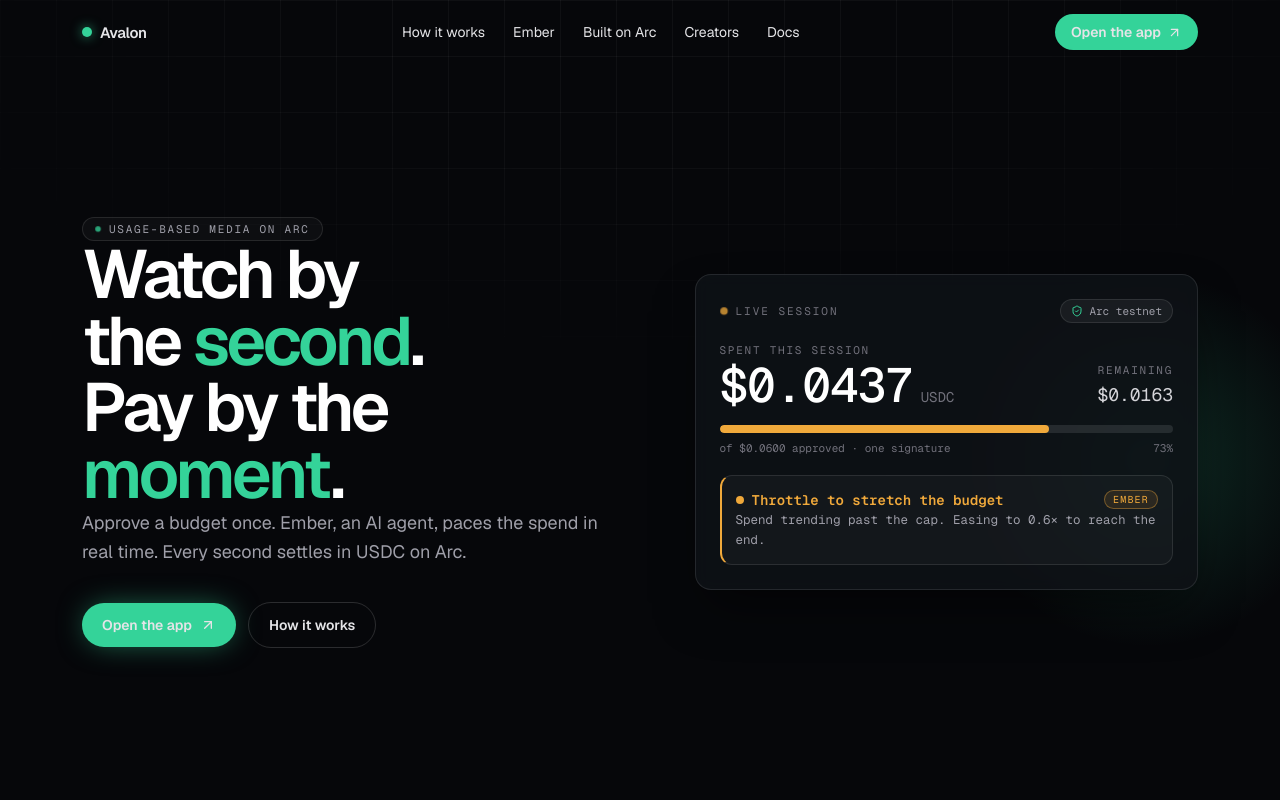
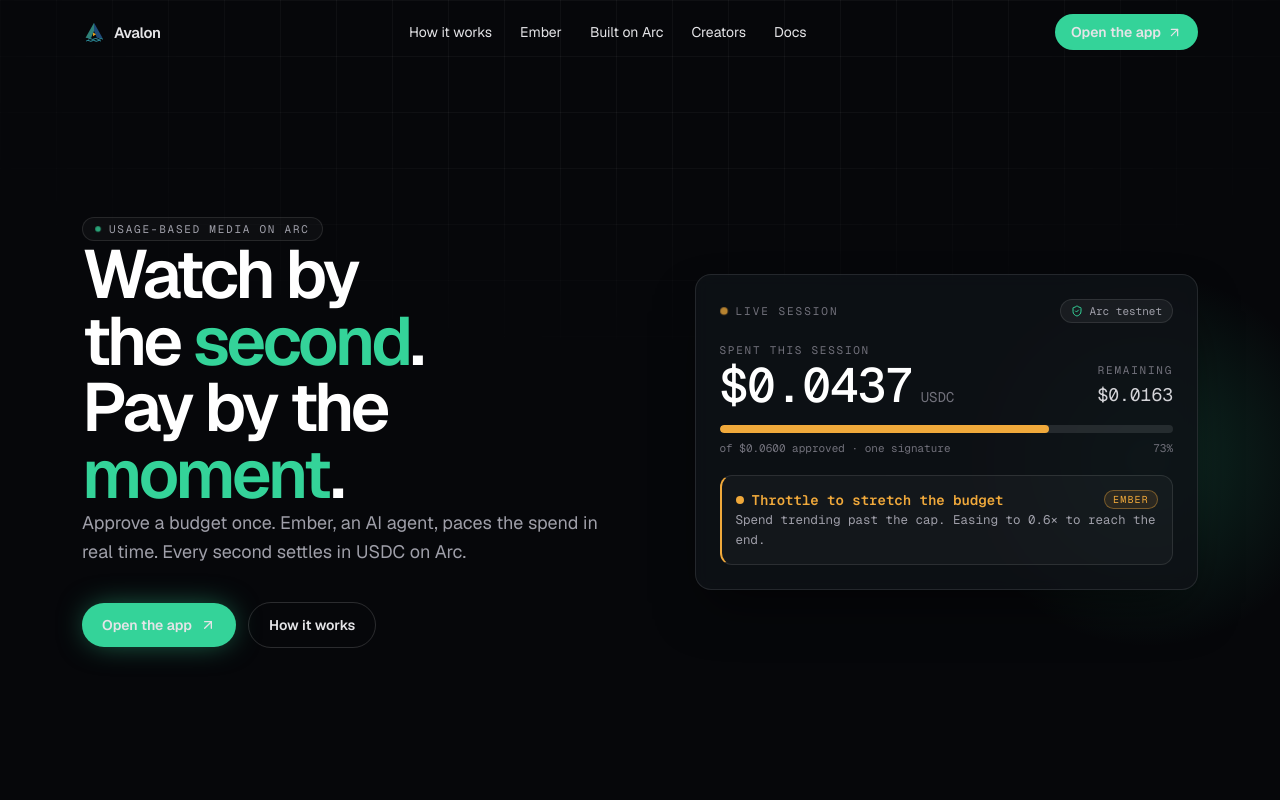
Before and after one commit to abdoulore/avalon, a Next.js app in the folder client/: page / in a window 1280 px wide. Shown: the top 800 px of the page. Built offline with nearby package versions, Linux system fonts and the light colour scheme; a web font is replaced by a local one.

Commit message:
Add the Avalon logo mark and favicon

```diff
--- a/client/app/page.jsx
+++ b/client/app/page.jsx
@@ -11,6 +11,7 @@
   PenLine,
   Receipt,
 } from "lucide-react";
+import { AvalonMark } from "../components/Logo";
 import { Nav } from "../components/landing/Nav";
 import { Reveal } from "../components/landing/Reveal";
 import { LiveMeter } from "../components/landing/LiveMeter";
@@ -304,7 +305,7 @@
           <div className="grid gap-10 sm:grid-cols-2 lg:grid-cols-[1.5fr_1fr_1fr]">
             <div>
               <Link href="/" className="flex items-center gap-2 text-base font-semibold tracking-tight text-white">
-                <span className="inline-flex h-2.5 w-2.5 rounded-full bg-brand" />
+                <AvalonMark size={26} />
                 Avalon
               </Link>
               <p className="mt-3 max-w-[40ch] text-sm leading-relaxed text-zinc-500">
--- a/client/components/AppShell.jsx
+++ b/client/components/AppShell.jsx
@@ -5,6 +5,7 @@
 import { BarChart3, BookOpen, Clapperboard, CreditCard, Menu, Receipt, Sparkles, Upload, X } from "lucide-react";
 import { useEffect, useState } from "react";
 import { usePaymentMode } from "../hooks/usePaymentMode";
+import { AvalonMark } from "./Logo";
 import { WakeBanner } from "./WakeBanner";
 
 const LINKS = [
@@ -39,7 +40,7 @@
       >
         <nav className="mx-auto flex h-16 max-w-[1200px] items-center justify-between gap-4 px-5 sm:px-8">
           <Link href="/" className="flex flex-none items-center gap-2 text-[15px] font-semibold tracking-tight text-white">
-            <span className="inline-flex h-2.5 w-2.5 rounded-full bg-brand shadow-[0_0_12px_rgba(52,211,153,0.7)]" />
+            <AvalonMark size={24} />
             Avalon
           </Link>
 
--- /dev/null
+++ b/client/components/Logo.jsx
@@ -0,0 +1,14 @@
+// The Avalon mark: a two-tone "A" rising from water with a play button in its
+// counter. Inline SVG (same geometry as app/icon.svg) so it stays crisp from
+// favicon to hero and needs no asset request.
+export function AvalonMark({ size = 22, className = "" }) {
+  return (
+    <svg viewBox="0 0 512 512" width={size} height={size} className={className} aria-hidden="true">
+      <path d="M256 60 L76 380 Q136 396 196 380 L256 236 Z" fill="#2F8178" />
+      <path d="M256 60 L436 380 Q376 396 316 380 L256 236 Z" fill="#1E4A78" />
+      <path d="M236 268 L236 344 L298 306 Z" fill="#F3A81E" />
+      <path d="M140 404 q30 -20 60 0 t60 0 t60 0 t60 0 t60 0" fill="none" stroke="#3EC9DC" strokeWidth="16" strokeLinecap="round" />
+      <path d="M96 444 q30 -20 60 0 t60 0 t60 0 t60 0 t60 0" fill="none" stroke="#3EC9DC" strokeWidth="16" strokeLinecap="round" />
+    </svg>
+  );
+}
--- a/client/components/landing/Nav.jsx
+++ b/client/components/landing/Nav.jsx
@@ -3,6 +3,7 @@
 import Link from "next/link";
 import { useEffect, useState } from "react";
 import { ArrowUpRight, Menu, X } from "lucide-react";
+import { AvalonMark } from "../Logo";
 
 const LINKS = [
   { href: "#how", label: "How it works" },
@@ -31,7 +32,7 @@
     >
       <nav className="mx-auto flex h-16 max-w-[1180px] items-center justify-between px-5 sm:px-8">
         <Link href="/" className="flex items-center gap-2 text-[15px] font-semibold tracking-tight text-white">
-          <span className="inline-flex h-2.5 w-2.5 rounded-full bg-brand shadow-[0_0_12px_rgba(52,211,153,0.7)]" />
+          <AvalonMark size={24} />
           Avalon
         </Link>
 
```
Also changed, not shown: client/app/icon.svg (added).
